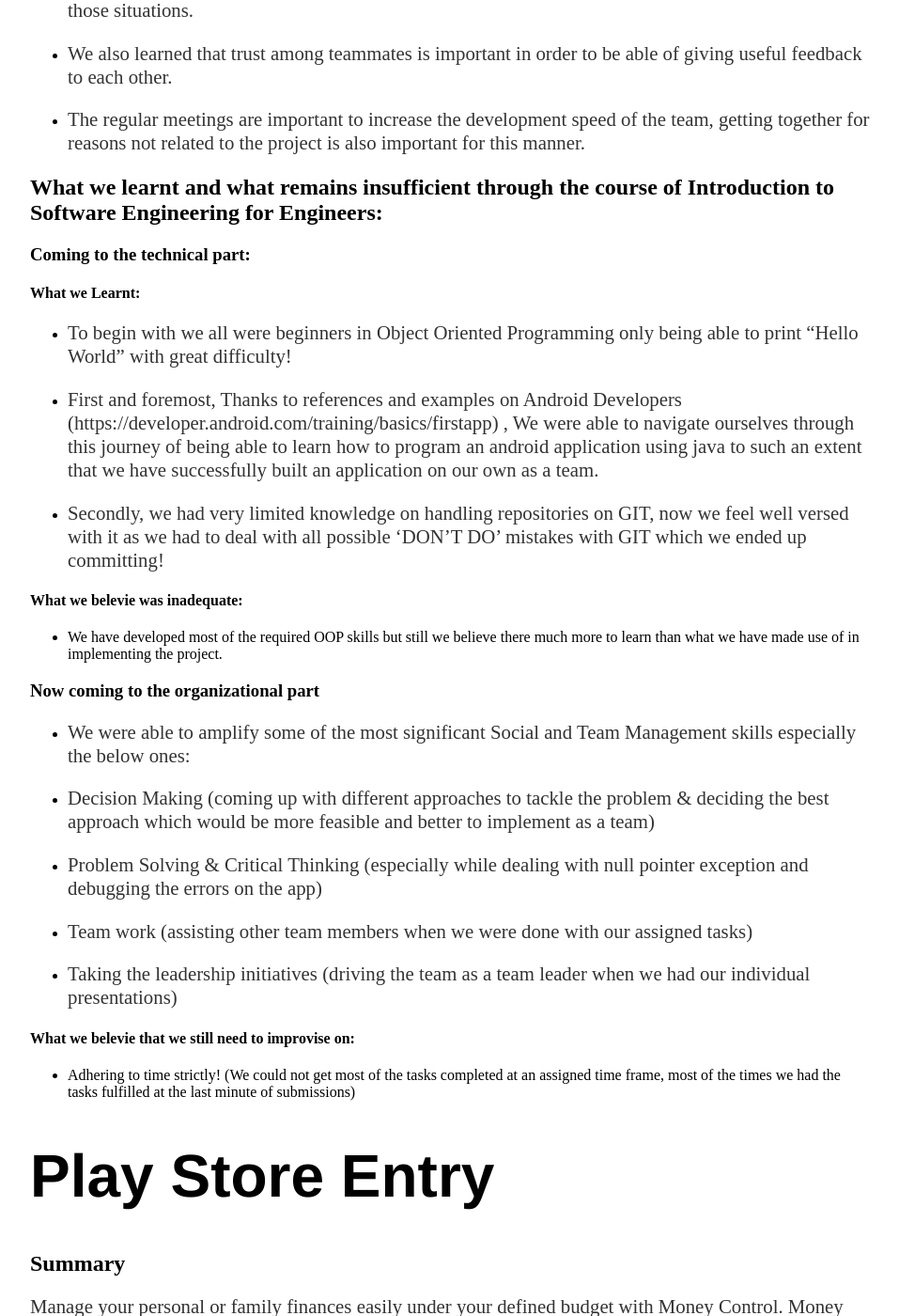
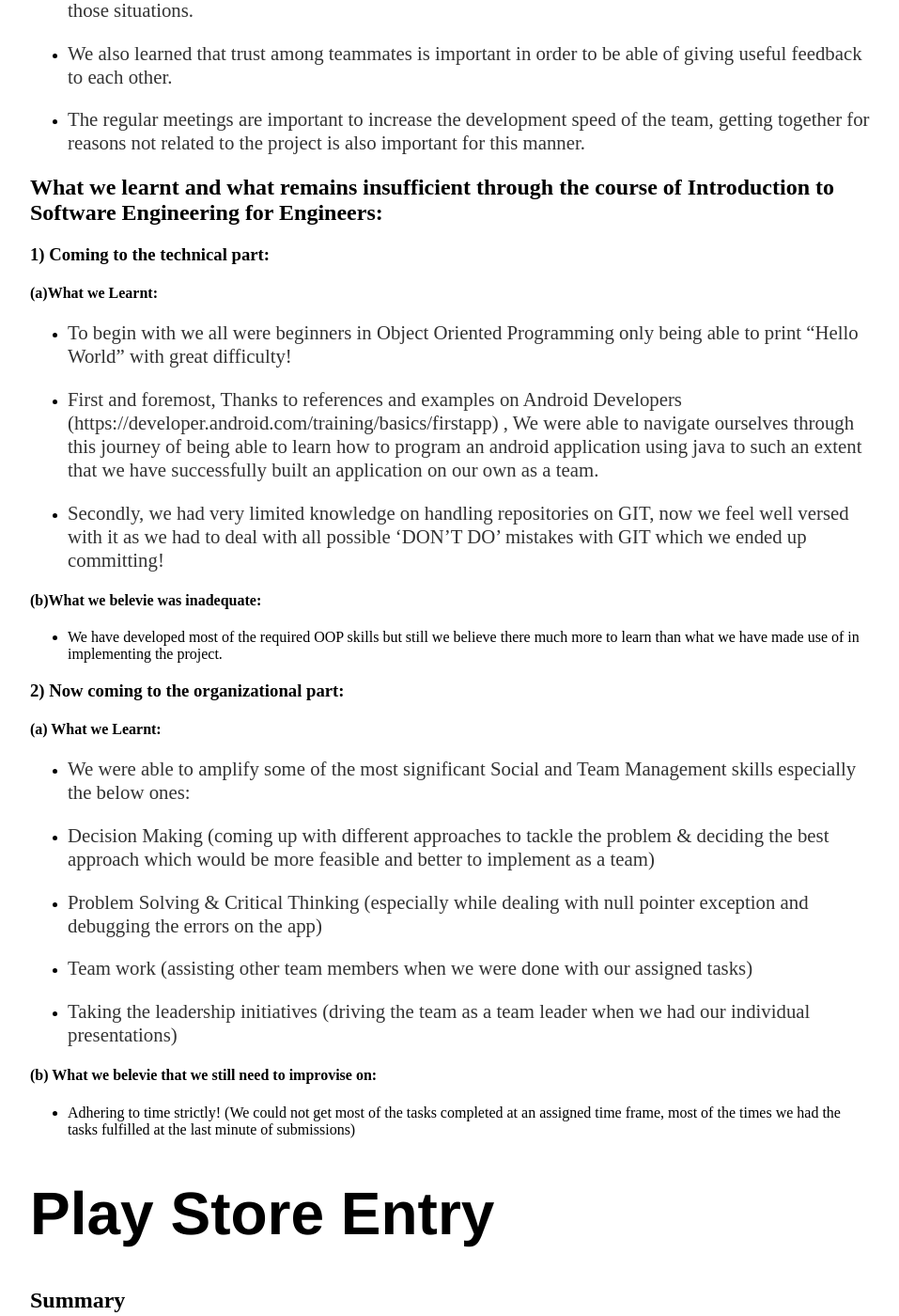
Before and after one commit to NadeemNicoR/TeamProjects, a Jekyll site: the page built from docs/_posts/2019-07-02-ISEE-2019-Reflections & Play Store Entry.md, in a window 1280 px wide and 1400 px high, scrolled down 2157 px. Shown: the whole window at 94% size, without its empty margins (160-1117 px from the left). Built offline with Jekyll 4.4.1, drawn with Linux system fonts in a browser that asks for light colours; our own code applies the rules of GitHub Pages for plain Markdown files; a file with an impossible date is left out.

Commit message:
finalcommin_mohamm
finalcommin_mohamm

```diff
--- a/docs/_posts/2019-07-02-ISEE-2019-Reflections & Play Store Entry.md
+++ b/docs/_posts/2019-07-02-ISEE-2019-Reflections & Play Store Entry.md
@@ -47,20 +47,22 @@ Our team is made of four people with four different educational and professional
 
 ## What we learnt and what remains insufficient through the course of Introduction to Software Engineering for Engineers:
 
-### Coming to the technical part:
+### 1) Coming to the technical part:
 
-#### What we Learnt:
+#### (a)What we Learnt:
 - To begin with we all were beginners in Object Oriented Programming only being able to print "Hello World" with great difficulty!
 
 - First and foremost, Thanks to references and examples on Android Developers (https://developer.android.com/training/basics/firstapp) , We were able to navigate ourselves through this journey of being able to learn how to program an android application using java to such an extent that we have successfully built an application on our own as a team.
 
 - Secondly, we had very limited knowledge on handling repositories on GIT, now we feel well versed with it as we had to deal with all possible 'DON'T DO' mistakes with GIT which we ended up committing!
 
-#### What we belevie was inadequate:
+#### (b)What we belevie was inadequate:
 
 - We have developed most of the required OOP skills but still we believe there much more to learn than what we have made use of in implementing the project.
 
-### Now coming to the organizational part
+### 2) Now coming to the organizational part:
+
+#### (a) What we Learnt:
 
 - We were able to amplify some of the most significant Social and Team Management skills especially the below ones:
 
@@ -72,7 +74,8 @@ Our team is made of four people with four different educational and professional
 
 - Taking the leadership initiatives (driving the team as a team leader when we had our individual presentations)
 
-#### What we belevie that we still need to improvise on:
+#### (b) What we belevie that we still need to improvise on:
+
 - Adhering to time strictly! (We could not get most of the tasks completed at an assigned time frame, most of the times we had the tasks fulfilled at the last minute of submissions)
 
 # Play Store Entry
```
